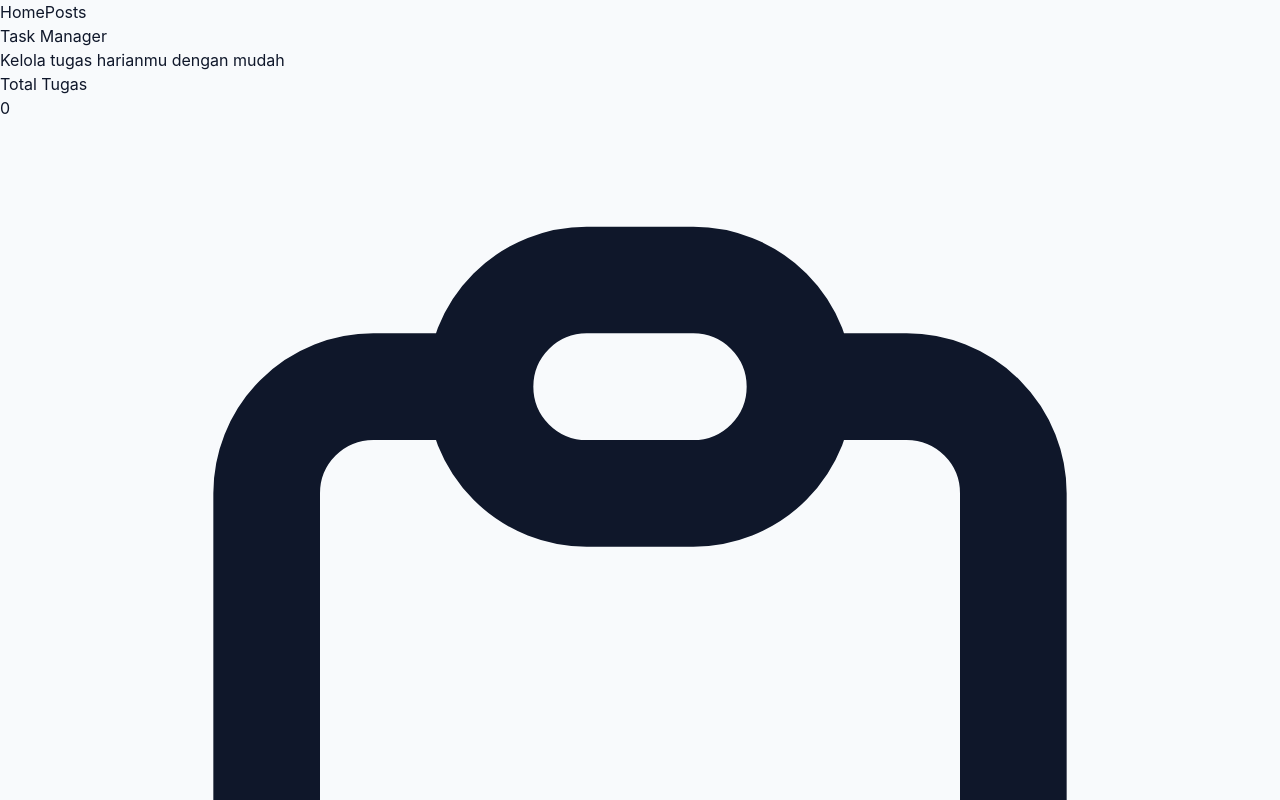
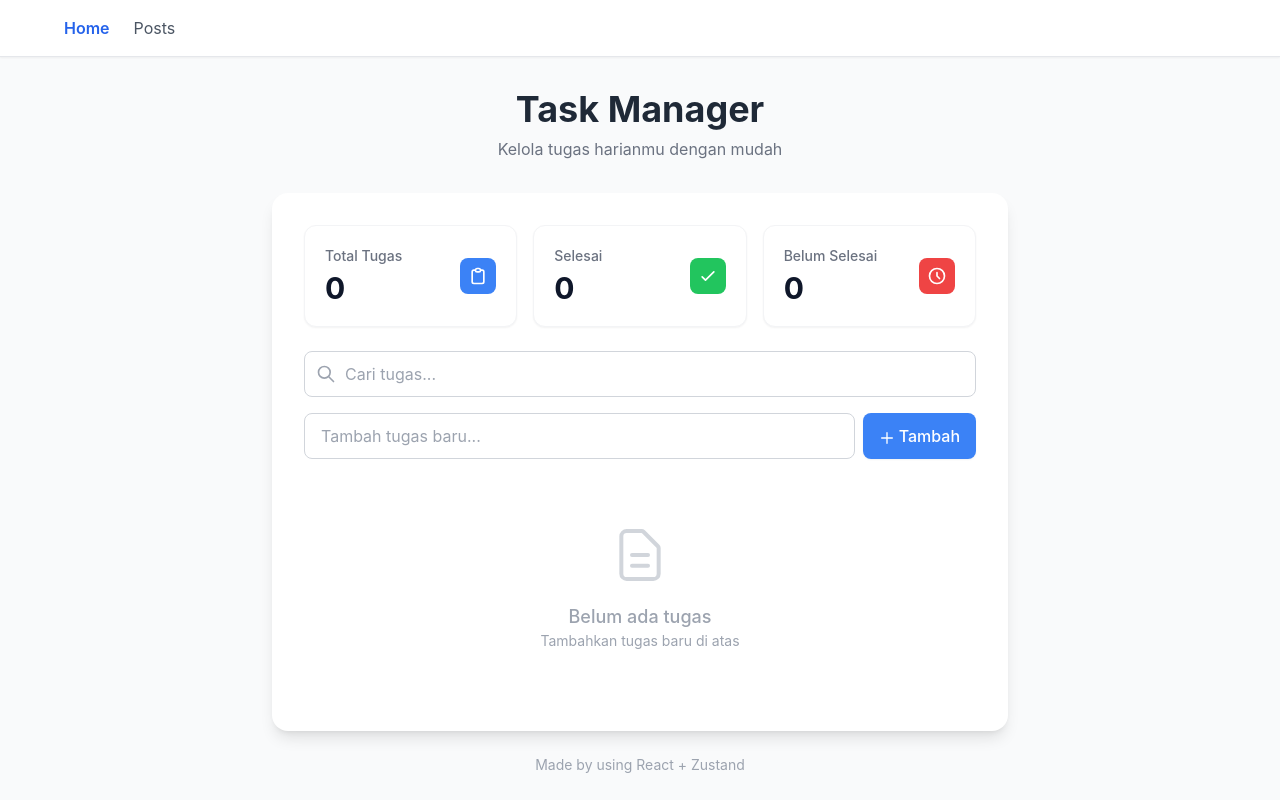
Before and after one commit to reyjinn-IT/task-manager-react, a React (Vite) app: page / in a window 1280 px wide. Shown: the top 800 px of the page. Built offline with nearby package versions, Linux system fonts and the light colour scheme.

Commit message:
sixt meet with style

```diff
--- a/src/App.tsx
+++ b/src/App.tsx
@@ -5,23 +5,18 @@ function App() {
   return (
     <div className="min-h-screen bg-gradient-to-br from-gray-50 to-gray-100">
       <div className="max-w-3xl mx-auto px-4 py-8">
-        {/* Header */}
         <div className="text-center mb-8">
           <h1 className="text-4xl font-bold text-gray-800 mb-2">
             Task Manager
           </h1>
           <p className="text-gray-500">
-            Kelola tugas harianmu dengan mudah
+            Kelola tugas dengan mudah
           </p>
         </div>
-
-        {/* Main Content */}
         <div className="bg-white rounded-2xl shadow-lg p-6 md:p-8">
           <TaskStats />
           <TaskList />
         </div>
-
-        {/* Footer */}
         <div className="text-center text-sm text-gray-400 mt-6">
           Made using React + Zustand
         </div>
--- a/src/components/TaskList.tsx
+++ b/src/components/TaskList.tsx
@@ -40,7 +40,7 @@ export function TaskList() {
                         transition-all duration-200"
             />
             <Button onClick={handleAddTask} variant="primary">
-          <svg className="w-5 h-5 inline-block mr-1" fill="none" stroke="currentColor" viewBox="0 0 24 24">
+            <svg className="w-4 h-4 inline-block mr-1" fill="none" stroke="currentColor" viewBox="0 0 24 24"> {/* ← w-4 h-4 */}
                 <path strokeLinecap="round" strokeLinejoin="round" strokeWidth={2} d="M12 4v16m8-8H4" />
             </svg>
             Tambah
--- a/src/components/TaskStats.tsx
+++ b/src/components/TaskStats.tsx
@@ -11,7 +11,7 @@ export function TaskStats() {
         value: total,
         color: 'bg-primary-500',
         icon: (
-        <svg className="w-6 h-6" fill="none" stroke="currentColor" viewBox="0 0 24 24">
+            <svg className="w-5 h-5" fill="none" stroke="currentColor" viewBox="0 0 24 24"> {/* ← w-5 h-5 */}
             <path strokeLinecap="round" strokeLinejoin="round" strokeWidth={2} d="M9 5H7a2 2 0 00-2 2v12a2 2 0 002 2h10a2 2 0 002-2V7a2 2 0 00-2-2h-2M9 5a2 2 0 002 2h2a2 2 0 002-2M9 5a2 2 0 012-2h2a2 2 0 012 2" />
             </svg>
         ),
@@ -21,7 +21,7 @@ export function TaskStats() {
         value: completed,
         color: 'bg-success-500',
         icon: (
-        <svg className="w-6 h-6" fill="none" stroke="currentColor" viewBox="0 0 24 24">
+            <svg className="w-5 h-5" fill="none" stroke="currentColor" viewBox="0 0 24 24">
             <path strokeLinecap="round" strokeLinejoin="round" strokeWidth={2} d="M5 13l4 4L19 7" />
             </svg>
         ),
@@ -31,7 +31,7 @@ export function TaskStats() {
         value: pending,
         color: 'bg-danger-500',
         icon: (
-        <svg className="w-6 h-6" fill="none" stroke="currentColor" viewBox="0 0 24 24">
+            <svg className="w-5 h-5" fill="none" stroke="currentColor" viewBox="0 0 24 24">
             <path strokeLinecap="round" strokeLinejoin="round" strokeWidth={2} d="M12 8v4l3 3m6-3a9 9 0 11-18 0 9 9 0 0118 0z" />
             </svg>
         ),
@@ -50,7 +50,7 @@ export function TaskStats() {
                 <p className="text-sm text-gray-500 font-medium">{stat.label}</p>
                 <p className="text-3xl font-bold mt-1">{stat.value}</p>
                 </div>
-            <div className={`${stat.color} p-3 rounded-lg text-white`}>
+                <div className={`${stat.color} p-2 rounded-lg text-white`}> {/* ← p-2 (lebih kecil) */}
                 {stat.icon}
                 </div>
             </div>
--- a/src/components/Taskitems.tsx
+++ b/src/components/Taskitems.tsx
@@ -30,7 +30,7 @@ const TaskItem = React.memo(({ task }: TaskItemProps) => {
             className="opacity-0 group-hover:opacity-100 text-gray-400 hover:text-danger-500 transition-all duration-200"
             title="Hapus tugas"
         >
-        <svg className="w-5 h-5" fill="none" stroke="currentColor" viewBox="0 0 24 24">
+            <svg className="w-4 h-4" fill="none" stroke="currentColor" viewBox="0 0 24 24">
             <path strokeLinecap="round" strokeLinejoin="round" strokeWidth={2} d="M19 7l-.867 12.142A2 2 0 0116.138 21H7.862a2 2 0 01-1.995-1.858L5 7m5 4v6m4-6v6m1-10V4a1 1 0 00-1-1h-4a1 1 0 00-1 1v3M4 7h16" />
             </svg>
         </button>
--- a/src/main.tsx
+++ b/src/main.tsx
@@ -2,9 +2,10 @@ import React from 'react';
 import ReactDOM from 'react-dom/client';
 import { RouterProvider, createRouter } from '@tanstack/react-router';
 import { routeTree } from './routes';
-import './index.css'
+import './index.css'; // <-- INI PENTING!
 
 const router = createRouter({ routeTree });
+
 declare module '@tanstack/react-router' {
   interface Register {
     router: typeof router;
--- a/src/routes/__root.tsx
+++ b/src/routes/__root.tsx
@@ -1,4 +1,3 @@
-// src/routes/__root.tsx
 import { createRootRoute, Link, Outlet } from '@tanstack/react-router';
 import { TanStackRouterDevtools } from '@tanstack/react-router-devtools';
 
@@ -9,7 +8,6 @@ export const Route = createRootRoute({
     function RootComponent() {
     return (
         <div className="min-h-screen bg-gray-50">
-      {/* Navbar sederhana */}
         <nav className="bg-white shadow-sm p-4 border-b">
             <div className="max-w-6xl mx-auto flex gap-6">
             <Link to="/" className="text-blue-600 font-semibold hover:underline">
@@ -21,7 +19,6 @@ function RootComponent() {
             </div>
         </nav>
 
-      {/* Konten halaman */}
         <main>
             <Outlet />
         </main>
--- a/src/routes/home.tsx
+++ b/src/routes/home.tsx
@@ -10,13 +10,18 @@ export const Route = createRoute({
         return (
         <div className="max-w-3xl mx-auto px-4 py-8">
             <div className="text-center mb-8">
-            <h1 className="text-4xl font-bold text-gray-800">Task Manager</h1>
+            <h1 className="text-4xl font-bold text-gray-800 mb-2">
+                Task Manager
+            </h1>
             <p className="text-gray-500">Kelola tugas harianmu dengan mudah</p>
             </div>
             <div className="bg-white rounded-2xl shadow-lg p-6 md:p-8">
             <TaskStats />
             <TaskList />
             </div>
+            <div className="text-center text-sm text-gray-400 mt-6">
+            Made by using React + Zustand
+            </div>
         </div>
         );
     },
--- a/src/routes/index.ts
+++ b/src/routes/index.ts
@@ -4,6 +4,6 @@ import { Route as PostsRoute } from './posts';
 import { Route as PostIdRoute } from './posts/$postId';
 
 export const routeTree = RootRoute.addChildren([
-  HomeRoute,
-  PostsRoute.addChildren([PostIdRoute]),
+    HomeRoute,
+    PostsRoute.addChildren([PostIdRoute]),
 ]);
--- a/tailwind.config.js
+++ /dev/null
@@ -1,8 +0,0 @@
-/** @type {import('tailwindcss').Config} */
-export default {
-  content: [],
-  theme: {
-    extend: {},
-  },
-  plugins: [],
-}
```
Also changed, not shown: src/components/Button.tsx (indentation only), src/components/SearchInputs.tsx (indentation only), src/pages/Home.tsx (indentation only). Lines whose indentation alone changed are shown as unchanged.
